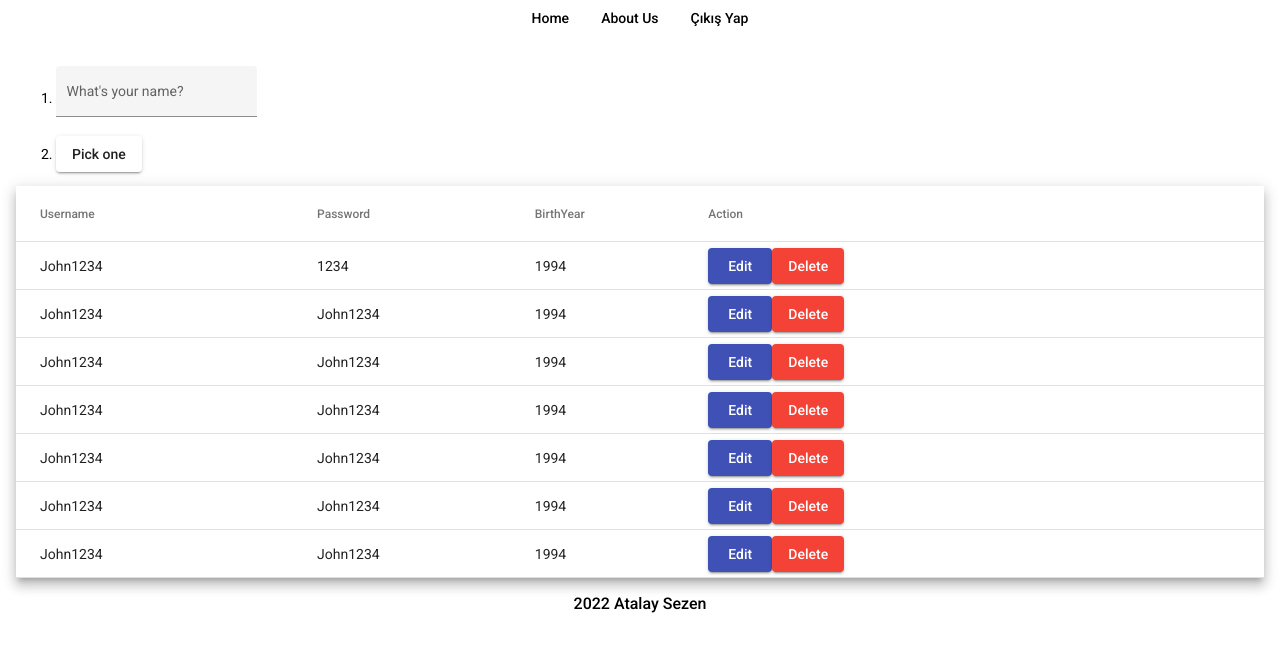
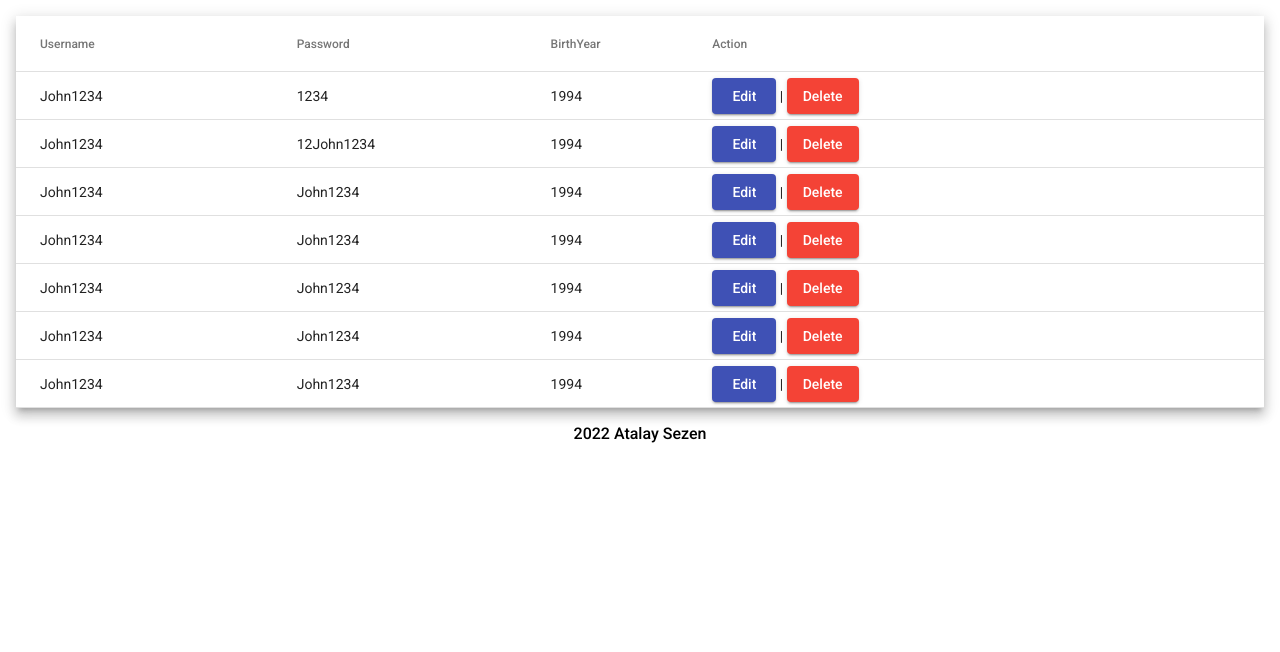
Before and after one commit to AtalaySezen/AtalaySezen-Angular, an Angular app in the folder Users-management-system/: page /home in a window 1280 px wide. Shown: the top 652 px of the page. Built offline with nearby package versions, Linux system fonts and the light colour scheme; sample sign-in values are in the browser's storage.

Commit message:
Edit data function has added- angular material Dialog

```diff
--- a/Users-management-system/src/app/app.module.ts
+++ b/Users-management-system/src/app/app.module.ts
@@ -18,8 +18,7 @@ import {MatTooltipModule} from '@angular/material/tooltip';
 import {MatTableModule} from '@angular/material/table';
 import {MatIconModule} from '@angular/material/icon'
 import {MatDialogModule} from '@angular/material/dialog';
-
-
+import { DialogComponent } from './components/dialog/dialog.component';
 
 @NgModule({
   declarations: [
@@ -28,7 +27,8 @@ import {MatDialogModule} from '@angular/material/dialog';
     HomeComponent,
     AboutUsComponent,
     NavbarComponent,
-    FooterComponent
+    FooterComponent,
+    DialogComponent
   ],
   imports: [
     FormsModule,
--- /dev/null
+++ b/Users-management-system/src/app/components/dialog/dialog.component.html
@@ -0,0 +1,13 @@
+<app-navbar></app-navbar>
+<h1 mat-dialog-title>Row Action :: <strong>{{action}}</strong></h1>
+<div mat-dialog-content>
+  <mat-form-field *ngIf="action != 'Delete';">
+    <input placeholder="{{action}} Name" matInput [(ngModel)]="local_data.name">
+
+    <input placeholder="{{action}} Password" matInput [(ngModel)]="local_data.pass">
+  </mat-form-field>
+</div>
+<div mat-dialog-actions>
+  <button mat-button (click)="doAction()">{{action}}</button>
+  <button mat-button (click)="closeDialog()" mat-flat-button color="warn">Cancel</button>
+</div>
--- /dev/null
+++ b/Users-management-system/src/app/components/dialog/dialog.component.ts
@@ -0,0 +1,37 @@
+//dialog-box.component.ts
+import { Component, Inject, Optional } from '@angular/core';
+import { MatDialogRef, MAT_DIALOG_DATA } from '@angular/material/dialog';
+
+export interface UsersData {
+  name: string;
+  id: number;
+}
+@Component({
+  selector: 'app-dialog-box',
+  templateUrl: './dialog.component.html',
+  styleUrls: ['./dialog.component.css']
+})
+export class DialogComponent {
+  action: string;
+  local_data: any;
+  password: any;
+
+  constructor(
+    public dialogRef: MatDialogRef<DialogComponent>,
+    @Optional() @Inject(MAT_DIALOG_DATA) public data: UsersData) {
+    console.log(data);
+    this.local_data = { ...data };
+    this.action = this.local_data.action;
+  }
+  doAction() {
+    this.dialogRef.close({ event: this.action, data: this.local_data });
+    console.log(this.local_data.name, "bu inputtan gelen")
+  }
+
+  closeDialog() {
+    this.dialogRef.close({ event: 'Cancel' });
+    alert("kapatıldı")
+
+  }
+
+}
--- a/Users-management-system/src/app/components/home/home.component.html
+++ b/Users-management-system/src/app/components/home/home.component.html
@@ -1,50 +1,22 @@
-<body >
-<app-navbar></app-navbar>
-
+<body>
   <div class="container2">
-  <ol>
-    <li>
-      <mat-form-field appearance="fill">
-        <mat-label>What's your name?</mat-label>
-        <input matInput [(ngModel)]="name">
-      </mat-form-field>
-    </li>
-    <li>
-      <button mat-raised-button (click)="openDialog()">Pick one</button>
-    </li>
-    <li *ngIf="userEdit">
-      You chose: <i>{{userEdit}}</i>
-
-    </li>
-
-
-  </ol>
-
     <table mat-table [dataSource]="dataSource" class="mat-elevation-z8">
-
-
       <ng-container matColumnDef="username">
         <th mat-header-cell *matHeaderCellDef> Username </th>
-      <td mat-cell *matCellDef="let element"> {{element.username}} </td>
+        <td mat-cell *matCellDef="let element" (click)="eventTarget($event.target)"> {{element.username}} </td>
       </ng-container>
-
-    <!-- Name Column -->
       <ng-container matColumnDef="password">
         <th mat-header-cell *matHeaderCellDef> Password </th>
         <td mat-cell *matCellDef="let element"> {{element.password}} </td>
       </ng-container>
-
-    <!-- Weight Column -->
       <ng-container matColumnDef="birthYear">
         <th mat-header-cell *matHeaderCellDef> BirthYear </th>
         <td mat-cell *matCellDef="let element"> {{element.birthYear}} </td>
       </ng-container>
-
-    <!-- Symbol Column -->
       <ng-container matColumnDef="action">
         <th mat-header-cell *matHeaderCellDef> Action </th>
         <td mat-cell *matCellDef="let element">
-      <button mat-raised-button color="primary" (click)="editData(element.id)">Edit</button>
+          <button mat-raised-button color="primary"(click)="openDialog('Update',element)">Edit</button> |
           <button mat-raised-button color="warn" (click)="deleteData(element.id)">Delete</button>
 
         </td>
@@ -53,52 +25,6 @@
       <tr mat-header-row *matHeaderRowDef="displayedColumns"></tr>
       <tr mat-row *matRowDef="let row; columns: displayedColumns;"></tr>
     </table>
-
-
   </div>
-<!-- <div class="container"  [class]="filter">
-  <div class="info-area">
-    <div class="change-user">
-      <input type="text" [(ngModel)]="newUser">
-      <button mat-raised-button (click)="newName()">Change Username</button>
-    </div>
-    <div class="change-user">
-      <input type="text" [(ngModel)]="newPass">
-      <button mat-raised-button (click)="newPassword()">Change Password</button>
-    </div>
-    <div class="change-user">
-      <input type="text" [(ngModel)]="newBirth">
-      <button mat-raised-button (click)="newBirthYear()">Change BirthYear</button>
-    </div>
-  </div>
-
-
-
-
-  <table mat-table [dataSource]="post" class="mat-elevation-z8 demo-table">
-     <ng-container matColumnDef="demo-position" >
-      <th mat-header-cell *matHeaderCellDef> Username</th>
-      <td mat-cell *matCellDef="let post" (click)="test()" > {{post.username}}
-         </td>
-    </ng-container>
-    <ng-container matColumnDef="demo-name">
-      <th mat-header-cell *matHeaderCellDef> Password</th>
-      <td mat-cell *matCellDef="let post"> {{post.password}} </td>
-    </ng-container>
-
-    <ng-container matColumnDef="demo-weight">
-      <th mat-header-cell *matHeaderCellDef> Birthyear </th>
-      <td mat-cell *matCellDef="let post"> {{post.birthYear}} </td>
-    </ng-container>
-
-    <ng-container matColumnDef="demo-symbol">
-      <th mat-header-cell *matHeaderCellDef> Symbol </th>
-      <td mat-cell *matCellDef="let element"> {{element.symbol}} </td>
-    </ng-container>
-
-    <tr mat-header-row *matHeaderRowDef="displayedColumns"></tr>
-    <tr mat-row *matRowDef="let row; columns: displayedColumns;"></tr>
-  </table>
-</div> -->
   <app-footer></app-footer>
 </body>
--- a/Users-management-system/src/app/components/home/home.component.ts
+++ b/Users-management-system/src/app/components/home/home.component.ts
@@ -1,7 +1,8 @@
 import { Component, OnInit } from '@angular/core';
 import { HttpClient } from '@angular/common/http';
-import {MatDialog, MatDialogRef, MAT_DIALOG_DATA} from '@angular/material/dialog';
-
+import { MatDialog, MatDialogRef, MAT_DIALOG_DATA } from '@angular/material/dialog';
+import { DialogComponent } from '../dialog/dialog.component';
+import { KeyValuePipe } from '@angular/common';
 @Component({
   selector: 'app-home',
   templateUrl: './home.component.html',
@@ -9,66 +10,72 @@ import {MatDialog, MatDialogRef, MAT_DIALOG_DATA} from '@angular/material/dialog
 })
 
 export class HomeComponent implements OnInit {
-  constructor(private http: HttpClient,public dialog: MatDialog) { }
+  constructor(private http: HttpClient, public dialog: MatDialog) { }
   username: string = '';
-  password: string = '';
   birthDay: string = '';
   selam: string
   post = [
-    { username: 'John1234', password: '1234', birthYear: 1994,id:1 },
-    { username: 'John1234', password: 'John1234', birthYear: 1994,id:2  },
-    { username: 'John1234', password: 'John1234', birthYear: 1994,id:3 },
-    { username: 'John1234', password: 'John1234', birthYear: 1994,id:4 },
-    { username: 'John1234', password: 'John1234', birthYear: 1994,id:5 },
-    { username: 'John1234', password: 'John1234', birthYear: 1994,id:6 },
-    { username: 'John1234', password: 'John1234', birthYear: 1994,id:7 }
+    { username: 'John1234', password: '1234', birthYear: 1994, id: 1 },
+    { username: 'John1234', password: '12John1234', birthYear: 1994, id: 2 },
+    { username: 'John1234', password: 'John1234', birthYear: 1994, id: 3 },
+    { username: 'John1234', password: 'John1234', birthYear: 1994, id: 4 },
+    { username: 'John1234', password: 'John1234', birthYear: 1994, id: 5 },
+    { username: 'John1234', password: 'John1234', birthYear: 1994, id: 6 },
+    { username: 'John1234', password: 'John1234', birthYear: 1994, id: 7 }
   ]
-
   displayedColumns: string[] = ['username', 'password', 'birthYear', 'action'];
   dataSource = this.post;
 
-  deleteData(id:number){
-    var find = this.post.findIndex(x=>{
-      return x.id== id;
+  deleteData(id: number) {
+    var find = this.post.findIndex(x => {
+      return x.id == id;
     })
-    this.post.splice(find,1);
+    this.post.splice(find, 1);
     this.dataSource = [...this.post];
   }
 
   filter = 'normal-body'
   none = 'none';
-  newUser2:any;
-  name:any;
-  userEdit:any;
+  newUser2: any;
+  name: any;
+  userEdit: any;
 
-  editData(id:number){
-
-  }
-  openDialog(){
-
+  //Edit Data
+  eventTarget(event: any) {
+    this.post.forEach(posts => {
+      if (event === posts) {
+        posts.username = this.newUser2
+      }
+    })
+    this.none = 'show';
   }
   newUser: any;
   newPass: any;
   newBirth: any;
-  newName() {
-    this.none = 'none';
-    this.filter = 'normal-body'
-    this.post.forEach(user => {
-      user.username = this.newUser;
+  openDialog(action: any, obj: { action: any; }) {
+    obj.action = action;
+    const dialogRef = this.dialog.open(DialogComponent, {
+      width: '250px',
+      data: obj
+    });
+    dialogRef.afterClosed().subscribe(result => {
+      if (result.event == 'Update') {
+        this.updateRowData(result.data);
+      }
     });
   }
-  newPassword() {
-    this.none = 'none';
-    this.filter = 'normal-body'
-    this.post.forEach(user => {
-      user.password = this.newPass;
+  updateRowData(row_obj: { id: number; name: any; pass: any; }) {
+    this.dataSource = this.dataSource.filter((value) => {
+      console.log(value.id, "bu id")
+      console.log(row_obj.name)
+      if (value.id == row_obj.id) {
+        value.username = row_obj.name;
+        value.password = row_obj.pass;
+        alert("edited");
+      }
+      return true;
     });
   }
-  newBirthYear() {
-    this.none = 'none';
-    this.filter = 'normal-body'
-    this.post.forEach(user => {
-      user.birthYear= this.newBirth;
-    });
-  }
-  ngOnInit() {}}
+
+  ngOnInit() { }
+}
```
Also changed, not shown: Users-management-system/src/app/components/dialog/dialog.component.css (added), 1 other file (tests, documents, lock files or other folders). Lines whose indentation alone changed are shown as unchanged.
